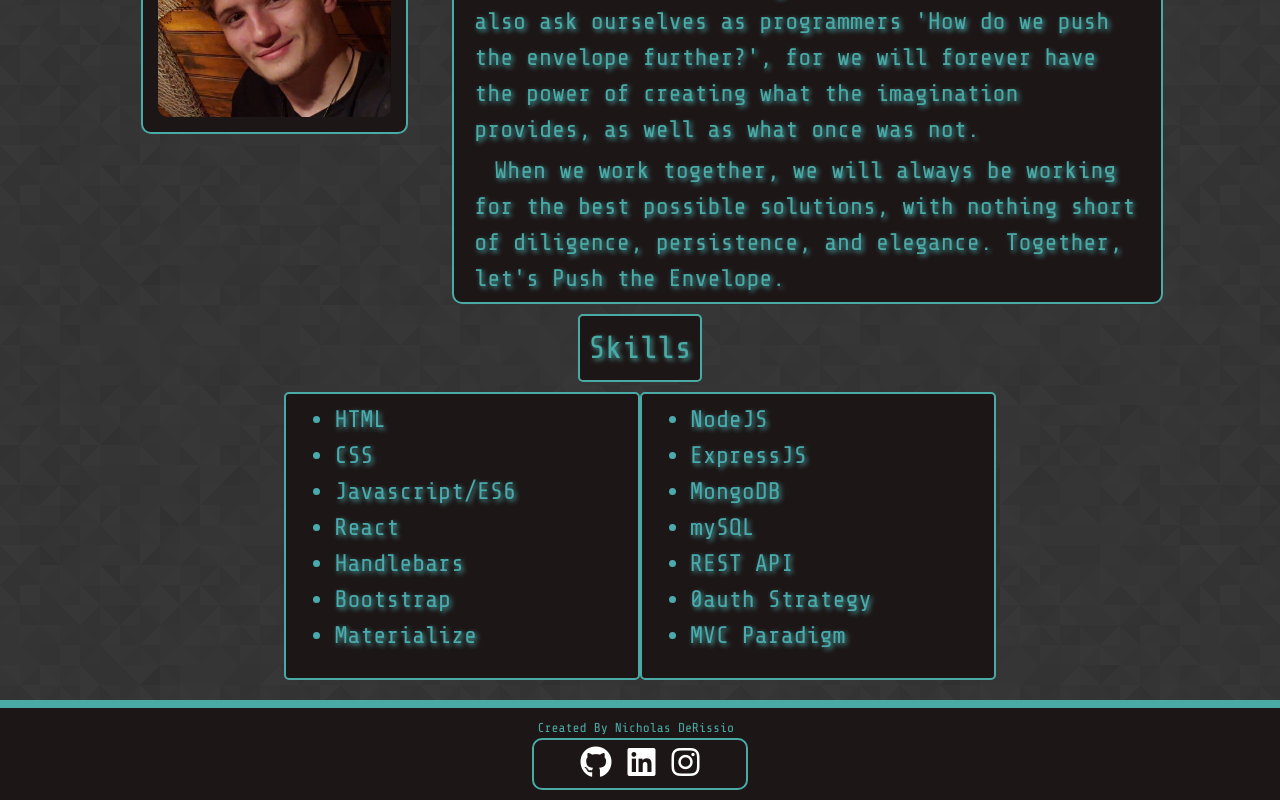
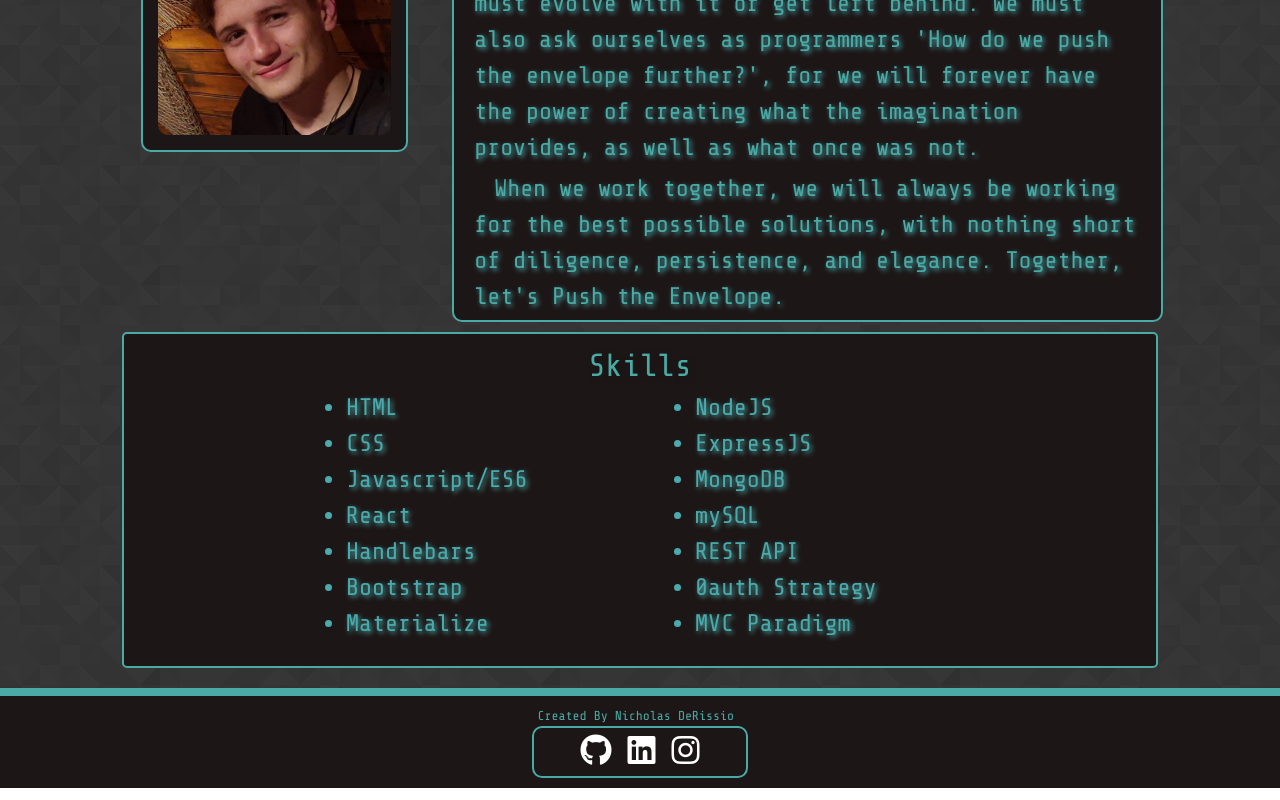
Before and after one commit to KantKontrol/React-Portfolio, a React (Create React App) app: page / in a window 1280 px wide. Shown: the part 735-1535 px from the top of the page. Built offline with nearby package versions, Linux system fonts and the light colour scheme.

Commit message:
removed background and border form header tex

```diff
--- a/src/components/HeaderText/index.css
+++ b/src/components/HeaderText/index.css
@@ -8,16 +8,6 @@
     margin: 0 auto;
 }
 
-.border-background {
-    border: 2px solid #4aaaa5;
-    background-color: #1d1616;
-    padding: 8px;
-    border-radius: 5px;
-    margin-bottom: 10px;
-    text-shadow: 2px 2px 5px #4aaaa5;
-    overflow: hidden;
-}
-
 @media only screen and (max-width: 375px){
     .header-text{
         font-size: large;
--- a/src/components/HeaderText/index.js
+++ b/src/components/HeaderText/index.js
@@ -5,6 +5,6 @@ import "./index.css";
 export default function HeaderText(props){
 
     return (
-        <div className="header-text border-background">{props.text}</div>
+        <div className="header-text">{props.text}</div>
     );
 }
--- a/src/components/Home/index.js
+++ b/src/components/Home/index.js
@@ -24,7 +24,8 @@ function Home() {
 
                     </div>
                     <div className="col-lg-10">
-                        <HeaderText text="Nicholas DeRissio - Full Stack Web Developer"/>
+                        <HeaderText text="Nicholas DeRissio"/>
+                        <HeaderText text="Full Stack Web Developer"/>
                     </div>
                     <div className="col-lg-1">
 
--- a/src/components/Portfolio/index.js
+++ b/src/components/Portfolio/index.js
@@ -2,7 +2,7 @@ import React from "react";
 import ContentArea from "../ContentArea";
 import HeroImage from "../HeroImage";
 import ProjectJumbotron from "../ProjectJumbotron";
-import Slide from "react-reveal/Slide"
+import Fade from "react-reveal/Fade";
 
 
 function Portfolio() {
@@ -67,11 +67,11 @@ function Portfolio() {
             <HeroImage image="./images/space5.jpg" randomQuote={true} animate={false} quotes={["Projects"]}/>
             <ContentArea>
                 <div className="row" style={{margin: 10 + "px"}}>
-                    <Slide left>
+                    <Fade top>
                         {projects.map(e => {
                             return <ProjectJumbotron key={e.title} src={e.src} title={e.title} techUsed={e.techUsed} desc={e.desc} github={e.github} deployed={e.deployed}/>
                         })}
-                    </Slide>
+                    </Fade>
                 </div>
             </ContentArea>
         </div>
--- a/src/components/SkillsPane/index.css
+++ b/src/components/SkillsPane/index.css
@@ -3,7 +3,7 @@
     height: auto;
 }
 
-.border-background {
+.border-style {
     border: 2px solid #4aaaa5;
     background-color: #1d1616;
     padding: 8px;
--- a/src/components/SkillsPane/index.js
+++ b/src/components/SkillsPane/index.js
@@ -6,7 +6,7 @@ import HeaderText from "../HeaderText";
 export default function SkillsPane(props){
 
     return (
-        <div className="skills-style">
+        <div className="skills-style border-style">
             <div className="row">
                 <HeaderText text="Skills" />
             </div>
@@ -18,7 +18,7 @@ export default function SkillsPane(props){
 
 
 
-                <div className="col-lg-4 col-md-4 border-background">
+                <div className="col-lg-4 col-md-4 ">
                     <ul>
                     {
                         props.skillOne.length > 0 ? props.skillOne.map(e => {
@@ -27,7 +27,7 @@ export default function SkillsPane(props){
                     }
                     </ul>
                 </div>
-                <div className="col-lg-4 col-md-4 border-background">
+                <div className="col-lg-4 col-md-4 ">
                     <ul>
                     {
                         props.skillTwo.length > 0 ? props.skillTwo.map(e => {
```
